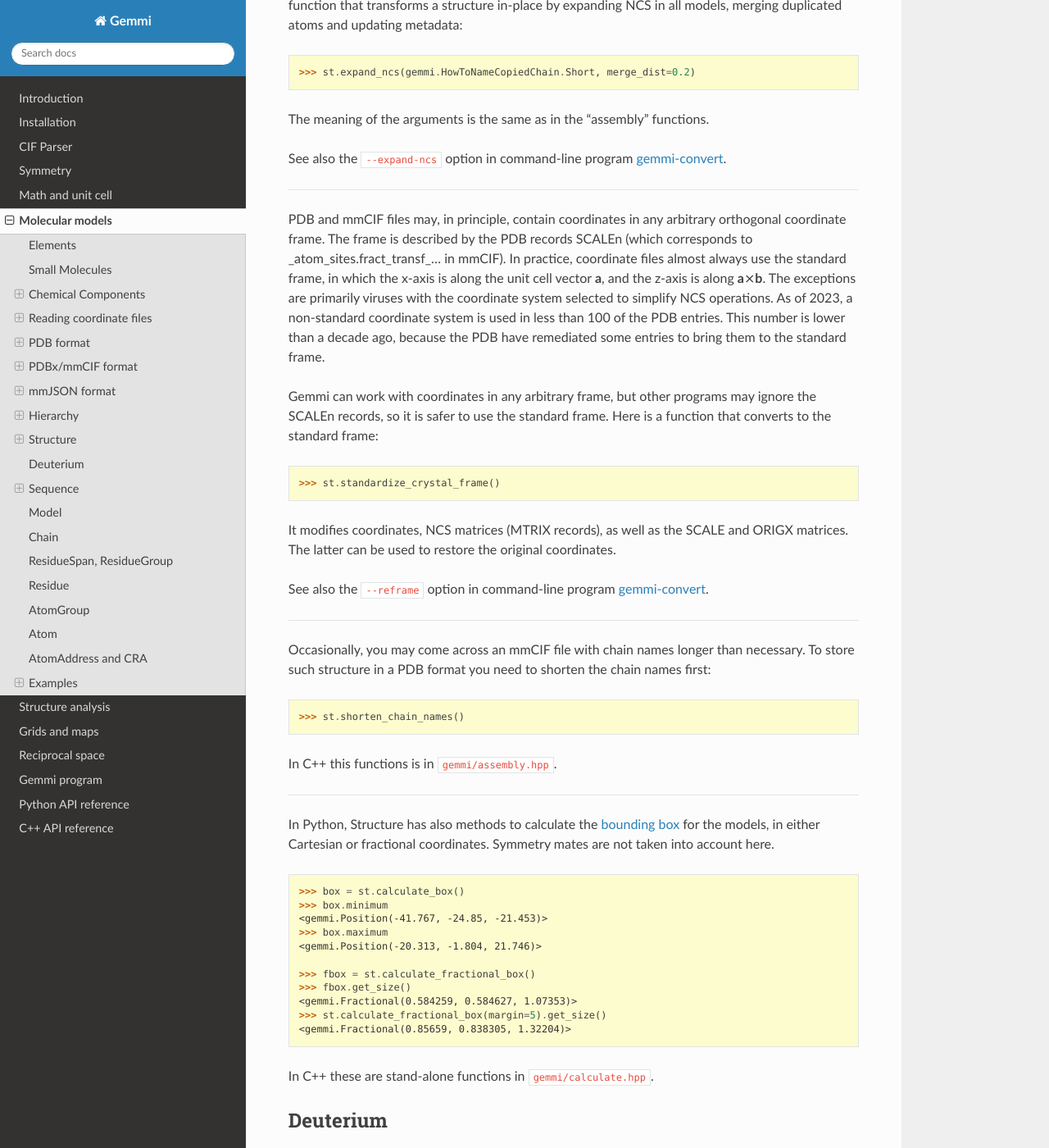
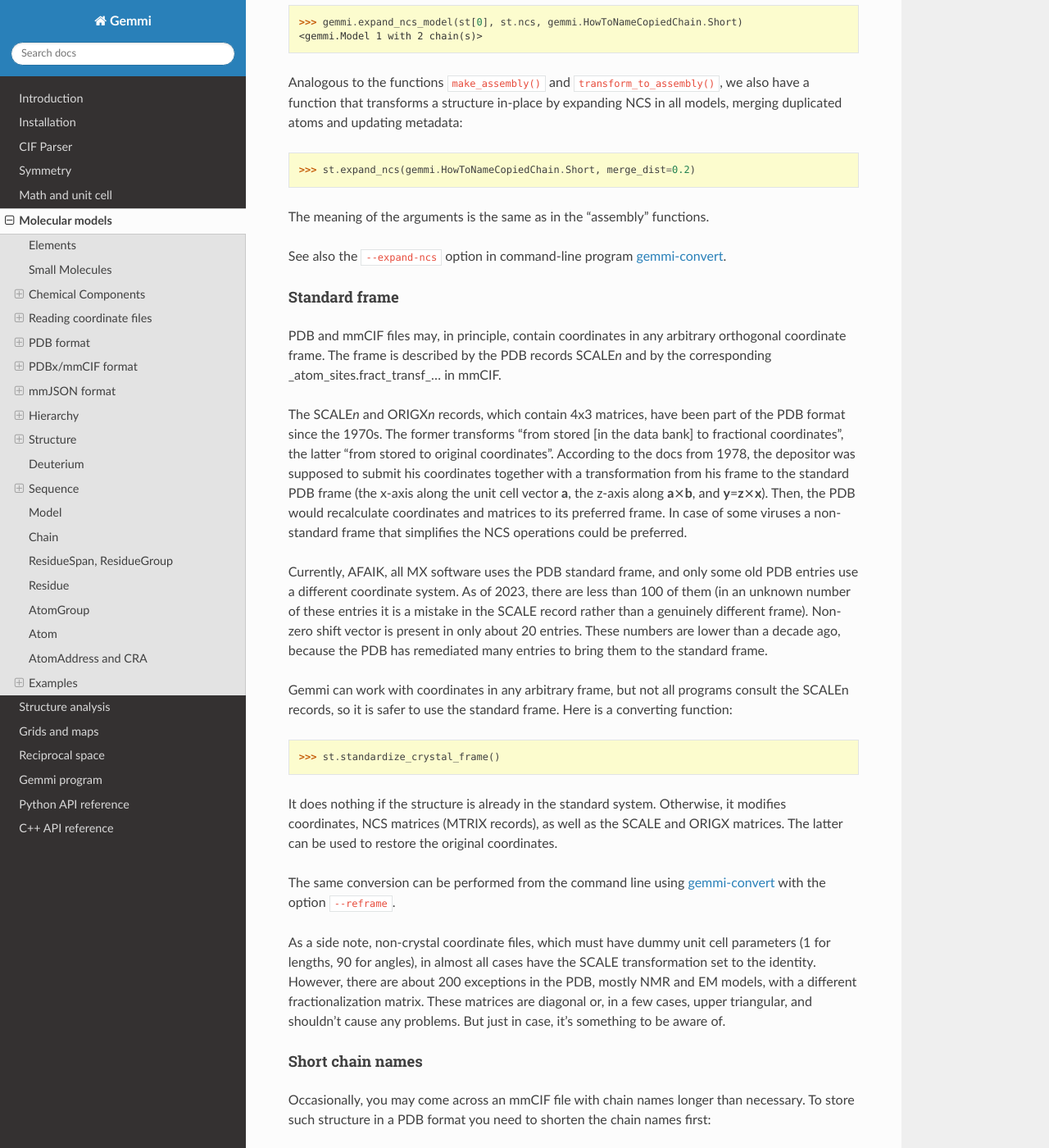
Before and after one commit to project-gemmi/gemmi, a Sphinx documentation site: the page built from docs/mol.rst, in a window 1280 px wide and 1400 px high, scrolled down 33632 px. Shown: the whole window at 82% size. Built offline with Sphinx 7.4.7 and the Read the Docs theme 2.0.0, drawn with Linux system fonts in a browser that asks for light colours; some of the changed text lies outside the part shown.

Commit message:
updated docs [skip ci]

```diff
--- a/docs/install.rst
+++ b/docs/install.rst
@@ -121,7 +121,7 @@
 
 The Fortran bindings are in early stage and are not documented yet.
 They use the ISO_C_BINDING module introduced in Fortran 2003
-and `shroud <https://github.com/LLNL/shroud>`_ (the latest version from git).
+and `shroud <https://github.com/LLNL/shroud>`_.
 You may see the ``fortran/`` directory to know what to expect.
 This directory contains Makefile -- run make to built the bindings.
 (They are currently not integrated with the cmake build.)
--- a/docs/mol.rst
+++ b/docs/mol.rst
@@ -458,8 +458,8 @@
 PDB format
 ==========
 
-The PDB format evolved between 1970's and 2012. Nowadays the PDB organization
-uses PDBx/mmCIF as the primary format and the legacy PDB format is frozen.
+The PDB format evolved from the 1970s to 2012. Nowadays the PDB organization
+uses PDBx/mmCIF as the primary format, and the legacy PDB format is frozen.
 
 .. note::
 
@@ -1839,6 +1839,9 @@
 (such as ``modify.hpp`` and ``polyheur.hpp``) and they are often templates
 that work not only with Structure, but also with Model and Chain.
 
+Removing parts
+~~~~~~~~~~~~~~
+
 We have functions that remove parts of the models:
 
 .. doctest::
@@ -1856,6 +1859,9 @@
 .. doctest::
 
   >>> st.remove_empty_chains()
+
+Serial numbers
+~~~~~~~~~~~~~~
 
 After adding, removing or reordering atoms the serial numbers
 kept in property ``Atom.serial`` are no longer consecutive.
@@ -1873,7 +1879,8 @@
 If called with numbered_ter=True, the serial numbers will be the same
 as they would be in a PDB file in which TER records also have serial numbers.
 
-----
+Expanding NCS
+~~~~~~~~~~~~~
 
 When the file has NCS operations that are not "given",
 you can create a model with added NCS copies:
@@ -1896,36 +1903,61 @@
 See also the ``--expand-ncs`` option in command-line program
 :ref:`gemmi-convert <convert>`.
 
-----
+.. _standard_frame:
+
+Standard frame
+~~~~~~~~~~~~~~
 
 PDB and mmCIF files may, in principle, contain coordinates in any arbitrary
-orthogonal coordinate frame. The frame is described by the PDB records SCALEn
-(which corresponds to _atom_sites.fract_transf_… in mmCIF).
-In practice, coordinate files almost always use the standard frame,
-in which the x-axis is along the unit cell vector **a**, and the z-axis is
-along **a**\ ⨯\ **b**.
-The exceptions are primarily viruses with the coordinate system selected
-to simplify NCS operations. As of 2023, a non-standard coordinate system
-is used in less than 100 of the PDB entries. This number is lower than
-a decade ago, because the PDB have remediated some entries to bring them
-to the standard frame.
-
-Gemmi can work with coordinates in any arbitrary frame, but other programs
-may ignore the SCALEn records, so it is safer to use the standard frame.
-Here is a function that converts to the standard frame:
+orthogonal coordinate frame. The frame is described by the PDB records
+SCALE\ *n* and by the corresponding _atom_sites.fract_transf_… in mmCIF.
+
+The SCALE\ *n* and ORIGX\ *n* records, which contain 4x3 matrices,
+have been part of the PDB format since the 1970s.
+The former transforms "from stored [in the data bank] to fractional
+coordinates", the latter "from stored to original coordinates".
+According to the docs from 1978, the depositor was supposed to submit
+his coordinates together with a transformation from his frame
+to the standard PDB frame (the x-axis along the unit cell vector **a**,
+the z-axis along **a**\ ⨯\ **b**, and **y**\ =\ **z**\ ⨯\ **x**).
+Then, the PDB would recalculate coordinates and matrices to its preferred
+frame. In case of some viruses a non-standard frame that simplifies
+the NCS operations could be preferred.
+
+Currently, AFAIK, all MX software uses the PDB standard frame,
+and only some old PDB entries use a different coordinate system.
+As of 2023, there are less than 100 of them (in an unknown number
+of these entries it is a mistake in the SCALE record rather than
+a genuinely different frame).
+Non-zero shift vector is present in only about 20 entries.
+These numbers are lower than a decade ago, because the PDB has remediated
+many entries to bring them to the standard frame.
+
+Gemmi can work with coordinates in any arbitrary frame, but not all programs
+consult the SCALEn records, so it is safer to use the standard frame.
+Here is a converting function:
 
 .. doctest::
 
   >>> st.standardize_crystal_frame()
 
-It modifies coordinates, NCS matrices (MTRIX records),
+It does nothing if the structure is already in the standard system.
+Otherwise, it modifies coordinates, NCS matrices (MTRIX records),
 as well as the SCALE and ORIGX matrices. The latter can be used to restore
 the original coordinates.
 
-See also the ``--reframe`` option in command-line program
-:ref:`gemmi-convert <convert>`.
-
-----
+The same conversion can be performed from the command line using
+:ref:`gemmi-convert <convert>` with the option ``--reframe``.
+
+As a side note, non-crystal coordinate files, which must have dummy unit cell
+parameters (1 for lengths, 90 for angles), in almost all cases have the SCALE
+transformation set to the identity. However, there are about 200 exceptions in
+the PDB, mostly NMR and EM models, with a different fractionalization matrix.
+These matrices are diagonal or, in a few cases, upper triangular, and shouldn't
+cause any problems. But just in case, it's something to be aware of.
+
+Short chain names
+~~~~~~~~~~~~~~~~~
 
 Occasionally, you may come across an mmCIF file with chain names longer
 than necessary. To store such structure in a PDB format you need to shorten
@@ -1937,7 +1969,8 @@
 
 In C++ this functions is in ``gemmi/assembly.hpp``.
 
-----
+Bounding box
+~~~~~~~~~~~~
 
 In Python, Structure has also methods to calculate the
 :ref:`bounding box <box>` for the models,
```
Also changed, not shown: docs/cell.rst (+13 -0 lines).
